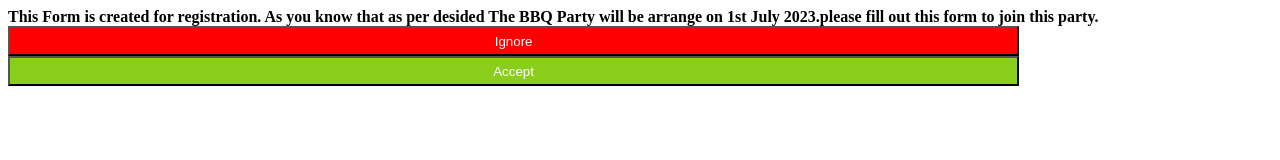
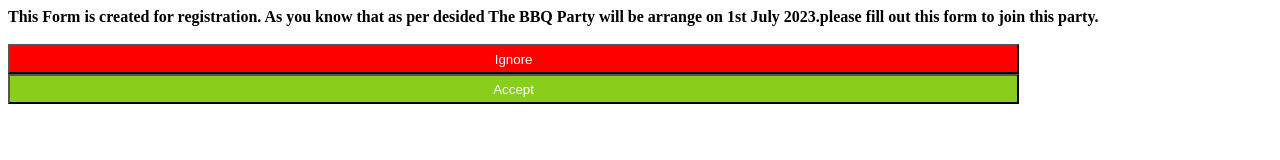
Before and after one commit to rahilsaleem12/Registration.BBQ, a plain HTML site: page index.html in a window 1280 px wide. Drawn offline with Linux system fonts and the light colour scheme.

Commit message:
some code

```diff
--- a/index.html
+++ b/index.html
@@ -6,7 +6,7 @@
     <title>Document</title>
 </head>
 <body>
- <strong style="width: 80%; margin: 0% auto; text-align: center;">This Form is created for registration. As you know that as per desided The BBQ Party will be arrange on 1st July 2023.please fill out this form to join this party.</strong>
+ <strong style="width: 80%; margin: 0% auto; text-align: center;">This Form is created for registration. As you know that as per desided The BBQ Party will be arrange on 1st July 2023.please fill out this form to join this party.</strong><br><br>
  <button style="background-color: red; color: white; width: 80%; margin: 0% auto; height: 30px;" onclick="ignore()">Ignore</button>
  <button style="background-color: rgb(138, 206, 28); color: white; width: 80%; margin: 0% auto; height: 30px;" onclick="accept()">Accept</button>
 <script>
```
